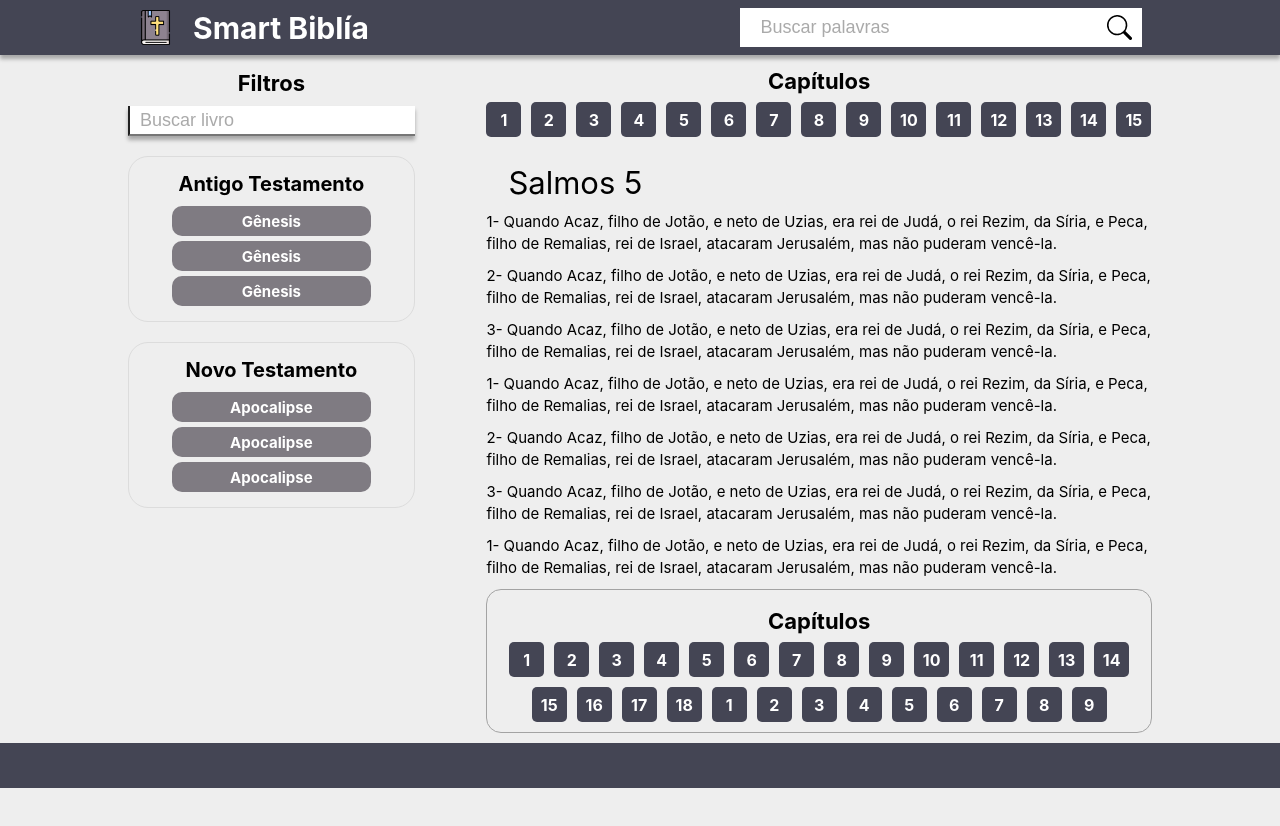
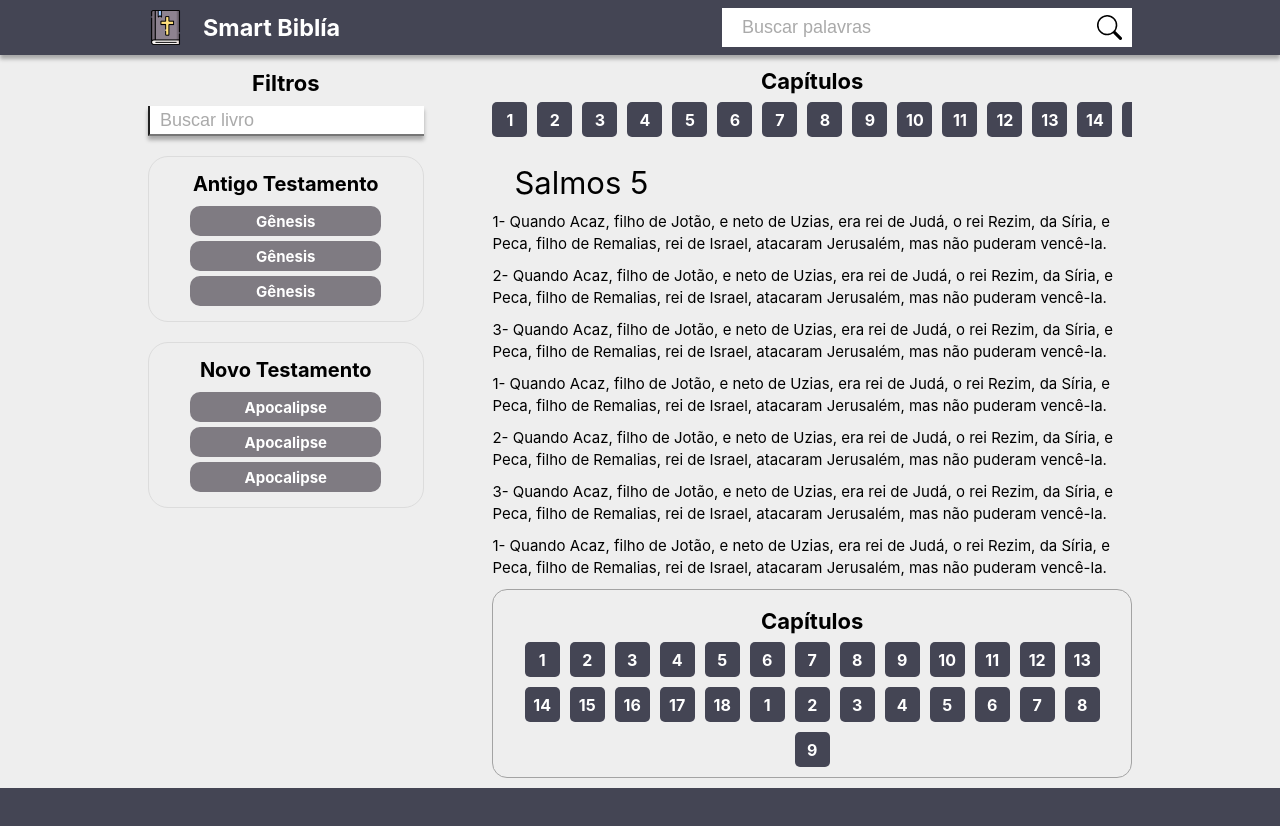
Before and after one commit to gabrielp1999/smart-biblia-nextjs, a Next.js app: page / in a window 1280 px wide. Shown: the top 826 px of the page. Before the commit the page ends 800 px from the top, so only its background shows below. Built offline with nearby package versions, Linux system fonts and the light colour scheme.

Commit message:
layout finalizado

```diff
--- a/Components/Container/styles.js
+++ b/Components/Container/styles.js
@@ -1,10 +1,13 @@
 import styled from "styled-components";
 
 export const Wrapper = styled.main`
+  min-height: calc(100vh - 5.5rem - 4.5rem);
+  width: 100%;
 
   @media screen and (min-width: 1024px) {
     width: 1024px;
     margin: auto;
     display: flex;
+    padding: 0 2rem;
   }
 `;
--- a/Components/NavDefault/index.jsx
+++ b/Components/NavDefault/index.jsx
@@ -13,7 +13,7 @@ function NavDefault({ toggleInputWord }) {
           width={35}
           height={35}
        />
-        <span>Smart Biblía</span>
+        <h3>Smart Biblía</h3>
       </S.BoxImg>
       <div className="div-search-word">
         <InputDesktop />
--- a/Components/NavDefault/styles.js
+++ b/Components/NavDefault/styles.js
@@ -10,7 +10,7 @@ export const Wrapper = styled.nav`
 
   @media screen and (min-width: 1024px) {
     width: 1024px;
-    padding: 0 1rem;
+    padding: 0 2rem;
 }
 `
 export const BoxSearch = styled.div`
@@ -31,7 +31,9 @@ export const BoxImg = styled.div`
   height: 55px;
   display: flex;
   align-items: center;
-
+  gap: 2rem;
+  width: 70%;
+  font-size: 2rem;
 
   @media screen and (min-width: 1024px) {
     gap: 2rem;
--- a/styles/globals.css
+++ b/styles/globals.css
@@ -46,7 +46,7 @@ body {
   display: flex;
   align-items: center;
   height: 100%;
-  width: 40%;
+  width: 50%;
   font-size: 30px;
   text-align: center;
   justify-content: space-between;
```
